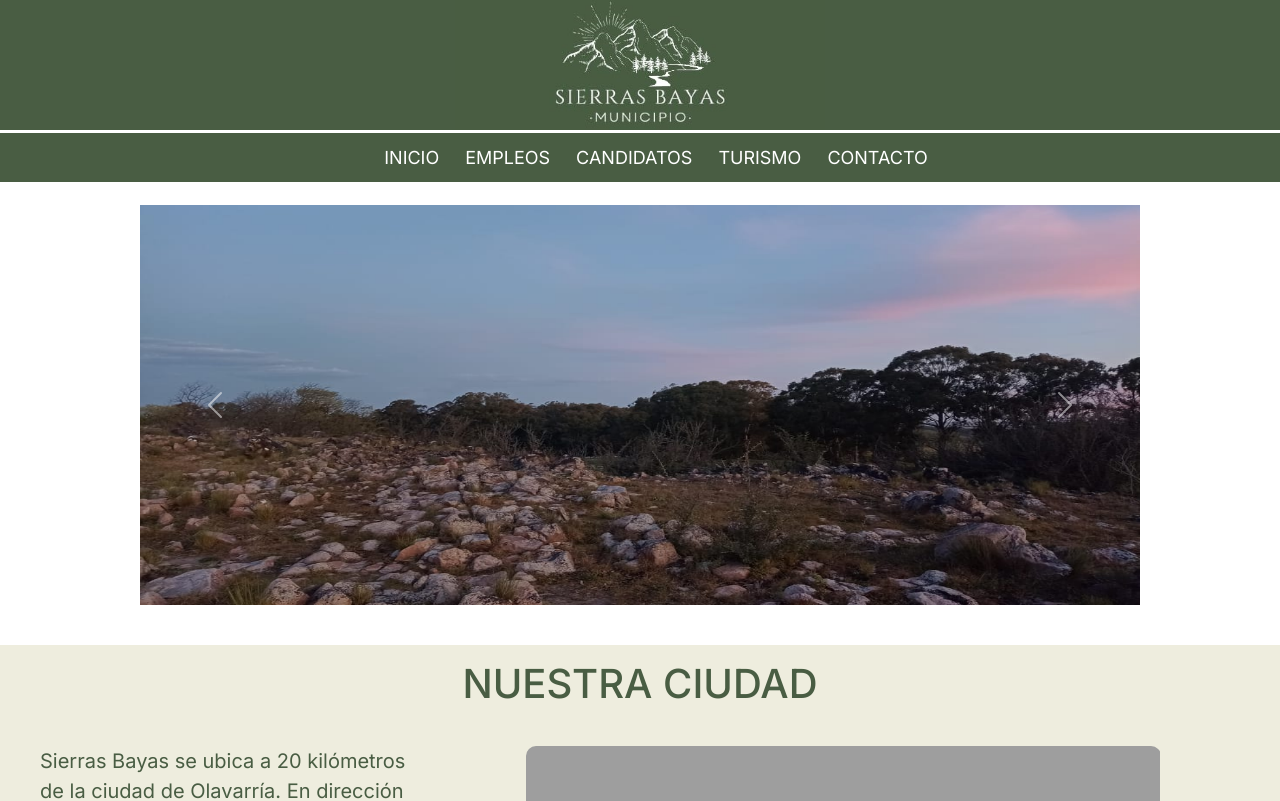
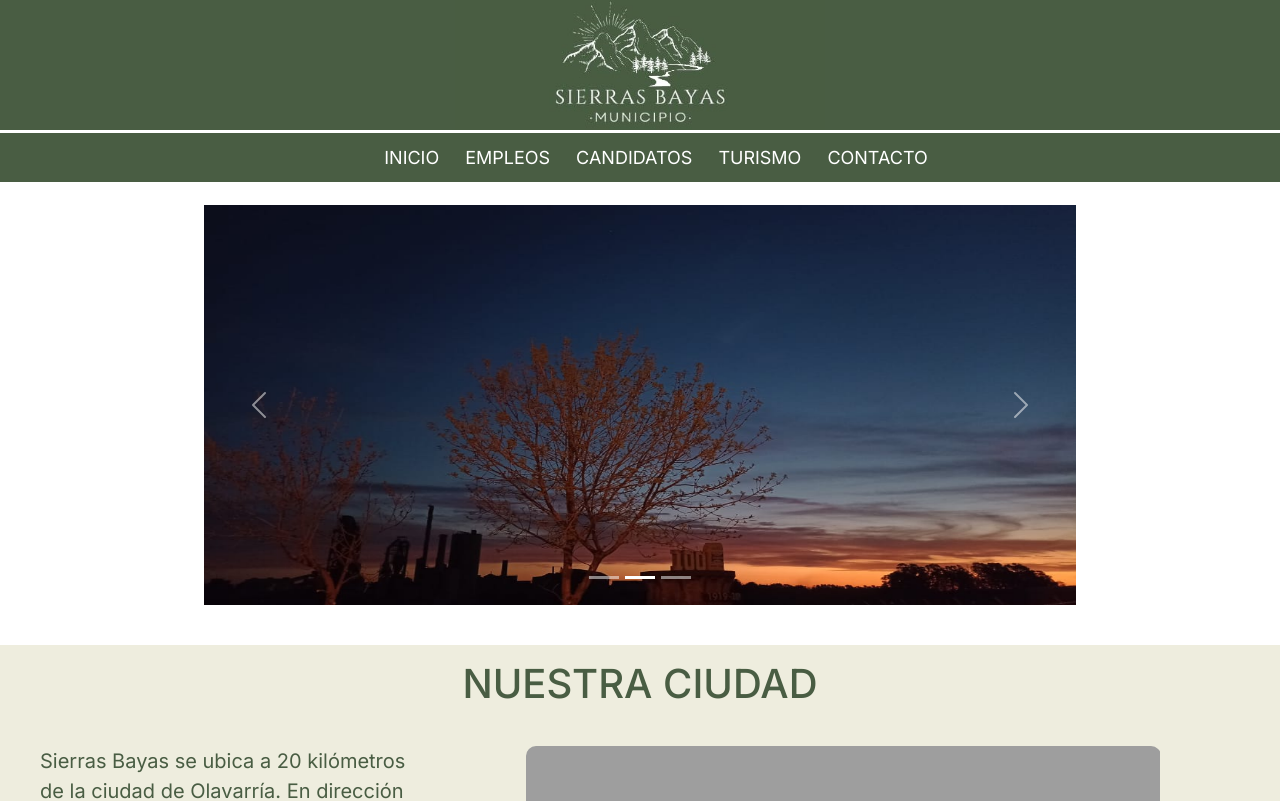
Before and after one commit to AyelenPorqueres/empleos, a Next.js app: page / in a window 1280 px wide. Shown: the top 801 px of the page. Built offline with nearby package versions, Linux system fonts and the light colour scheme; grey boxes are pictures that could not be loaded.

Commit message:
se arreglo carousel

```diff
--- a/package.json
+++ b/package.json
@@ -11,12 +11,12 @@
   "dependencies": {
     "@types/react-bootstrap": "^0.32.34",
     "bootstrap": "^5.3.2",
+    "bootstrap-icons": "^1.11.1",
     "next": "13.5.6",
     "react": "^18",
-    "react-bootstrap": "^2.1.2",
+    "react-bootstrap": "^2.9.1",
     "react-dom": "^18",
-    "react-youtube": "^10.1.0",
-    "bootstrap-icons": "^1.11.1"
+    "react-youtube": "^10.1.0"
   },
   "devDependencies": {
     "@types/node": "^20",
--- a/src/app/componentes/carrousel/carrousel.css
+++ b/src/app/componentes/carrousel/carrousel.css
@@ -1,8 +1,9 @@
 .containerImagenes{
-    width: 80%;
+    width: 70%;
     margin-bottom: 15px;
 }
 
 .img-carrousel{
     height: 400px;
+    width: 100%;
 }
--- a/src/app/componentes/carrousel/carrousel.tsx
+++ b/src/app/componentes/carrousel/carrousel.tsx
@@ -1,30 +1,29 @@
+'use client'
 import React from "react";
 import "./carrousel.css"
+import Carousel from 'react-bootstrap/Carousel';
+
+///Imagenes/ImagenInicio1.jpeg
 
 export function Carrousel() {
   return (
-    <div className="containerImagenes container-fluid">
-      <div id="carouselImagenes" className="carousel slide" data-bs-ride="true">
-        <div className="carousel-inner">
-          <div className="carousel-item active">
-            <img src="/Imagenes/ImagenInicio1.jpeg" className="d-block w-100 img-carrousel" alt="..."></img>
-          </div>
-          <div className="carousel-item">
-            <img src="/imagenes/ImagenInicio2.jpeg" className="d-block w-100 img-carrousel" alt="..."></img>
-          </div>
-          <div className="carousel-item">
-            <img src="/Imagenes/ImagenInicio3.jpeg" className="d-block w-100 img-carrousel" alt="..."></img>
-          </div>
-        </div>
-        <button className="carousel-control-prev" type="button" data-bs-target="carouselImagenes" data-bs-slide="prev">
-          <span className="carousel-control-prev-icon" aria-hidden="true"></span>
-          <span className="visually-hidden">Previous</span>
-        </button>
-        <button className="carousel-control-next" type="button" data-bs-target="carouselImagenes" data-bs-slide="next">
-          <span className="carousel-control-next-icon" aria-hidden="true"></span>
-          <span className="visually-hidden">Next</span>
-        </button>
-      </div>
-    </div>
+    <Carousel className="containerImagenes container-fluid">
+      <Carousel.Item>
+        <img className="img-carrousel" src="Imagenes/ImagenInicio1.jpeg" alt="" />
+        <Carousel.Caption>
+        </Carousel.Caption>
+      </Carousel.Item>
+      <Carousel.Item>
+        <img className="img-carrousel" src="Imagenes/ImagenInicio2.jpeg" alt="" />
+        <Carousel.Caption>
+        </Carousel.Caption>
+      </Carousel.Item>
+
+      <Carousel.Item>
+        <img className="img-carrousel" src="Imagenes/ImagenInicio3.jpeg" alt="" />
+        <Carousel.Caption>
+        </Carousel.Caption>
+      </Carousel.Item>
+    </Carousel>
   );
 }
--- a/src/app/componentes/nav/nav.tsx
+++ b/src/app/componentes/nav/nav.tsx
@@ -2,23 +2,20 @@ import Link from 'next/link';
 import './nav.css'
 
 export const Nav = () => {
+    const goContacto = () => {
+
+    }
 
     return (
-
-
         <nav className="menu" >
             <ul className="items">
-            <Link
-                className='links'
+                <Link
+                    className='links'
+                    href={{pathname: '/',}}
+                >
+                INICIO
+                </Link>
 
-                    href={
-                        {
-                            pathname: '/',
-                        }
-                    }
-                >
-                    INICIO
-                </Link>
                 <Link
                 className='links'
 
@@ -53,13 +50,8 @@ export const Nav = () => {
                     TURISMO
                 </Link>
                 <Link
-                className='links'
-
-                    href={
-                        {
-                            pathname: '/#linkcontacto',
-                        }
-                    }
+                    className='links'
+                    href='#linkcontacto'
                 >
                     CONTACTO
                 </Link>
--- a/src/app/layout.tsx
+++ b/src/app/layout.tsx
@@ -1,7 +1,6 @@
 import type { Metadata } from 'next'
 import { Inter } from 'next/font/google'
 import 'bootstrap/dist/css/bootstrap.css';
-
 import 'bootstrap-icons/font/bootstrap-icons.css';
 
 
```
Also changed, not shown: 1 other file (tests, documents, lock files or other folders).
